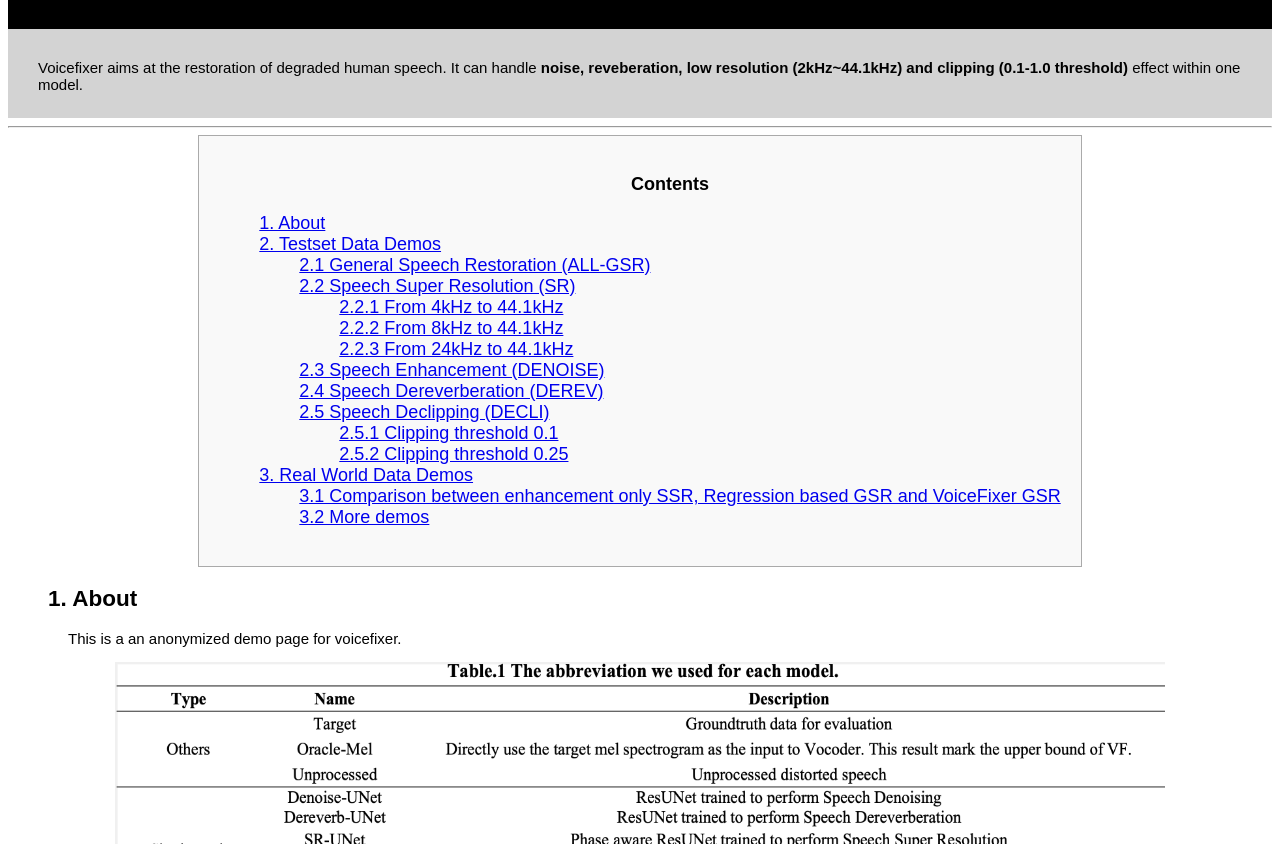
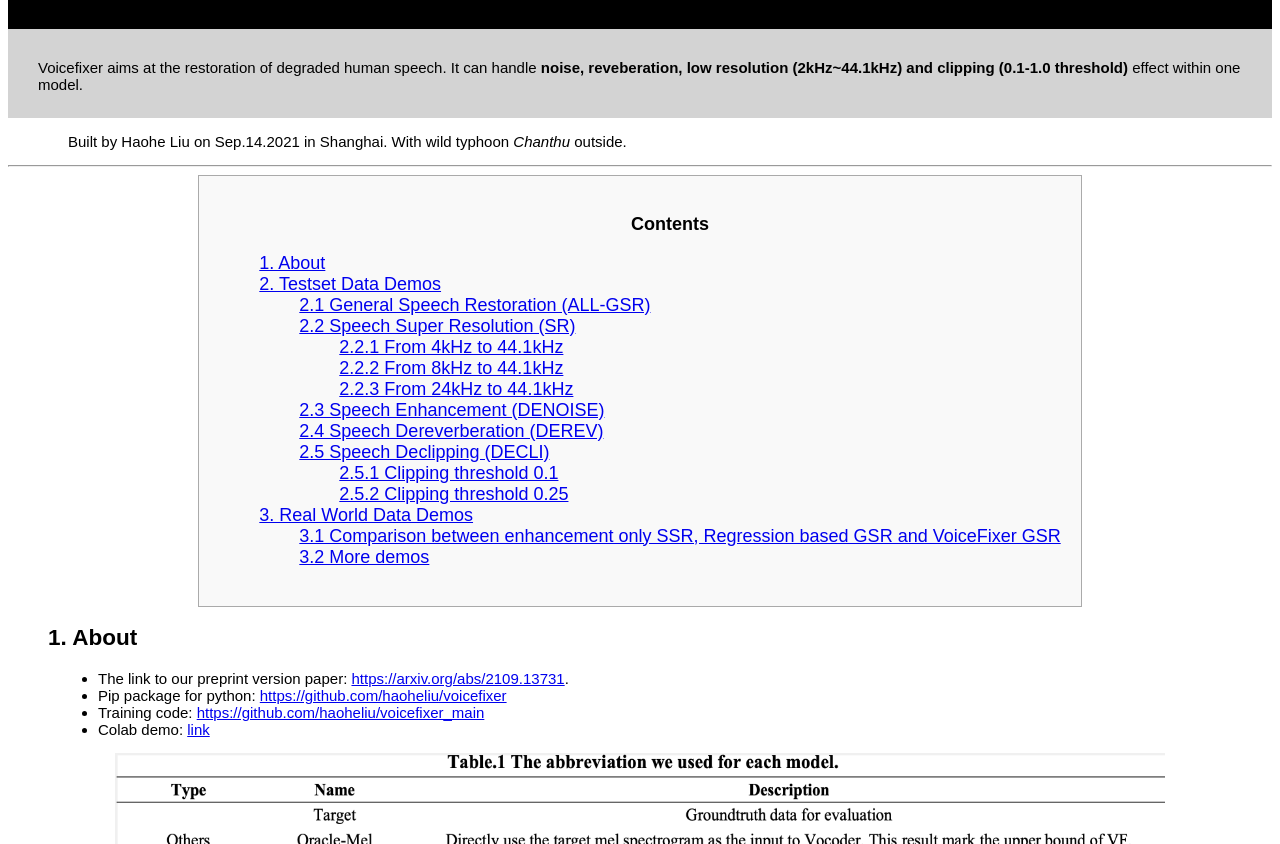
Before and after one commit to haoheliu/demopage-voicefixer, a plain HTML site: page index.html in a window 1280 px wide. Shown: the part 108-952 px from the top of the page. Drawn offline with Linux system fonts and the light colour scheme.

Commit message:
update page

```diff
--- a/index.html
+++ b/index.html
@@ -77,7 +77,7 @@
 <div style="background-color:lightgrey;padding:30px 30px 25px">
     Voicefixer aims at the restoration of degraded human speech. It can handle <strong>noise, reveberation, low resolution (2kHz~44.1kHz) and clipping (0.1-1.0 threshold)</strong> effect within one model.
 </div>
-<!-- <p>Build by Haohe Liu on Sep.14.2021 in Shanghai. With wild typhoon <i>Chanthu</i> outside.</p> -->
+<p>Built by Haohe Liu on Sep.14.2021 in Shanghai. With wild typhoon <i>Chanthu</i> outside.</p>
 
 <script>
 //Get the button
@@ -186,16 +186,15 @@
 </div>
 
 <h2 id="head_1">1. About </h2>
-<p>This is a an anonymized demo page for voicefixer.</p>
-<!-- <div style="margin-left: 50px;">
+<!--<p>This is a an anonymized demo page for voicefixer.</p>-->
+<div style="margin-left: 50px;">
     <ul>
         <li>The link to our preprint version paper: <a href="https://arxiv.org/abs/2109.13731">https://arxiv.org/abs/2109.13731</a>.</li>
         <li>Pip package for python: <a href="https://github.com/haoheliu/voicefixer">https://github.com/haoheliu/voicefixer</a></li>
+        <li>Training code: <a href="https://github.com/haoheliu/voicefixer_main">https://github.com/haoheliu/voicefixer_main</a></li>
         <li>Colab demo: <a href="https://colab.research.google.com/drive/1HYYUepIsl2aXsdET6P_AmNVXuWP1MCMf?usp=sharing">link</a></li>
-        <li>Training code: <a href="https://github.com/haoheliu/voicefixer_main">https://github.com/haoheliu/voicefixer_main</a></li>
     </ul>
-
-</div> -->
+</div>
 
 <div align= "center">
     <img src="resources/pics/models.png" alt="models" height="400" width="1050">
```
Also changed, not shown: 1 other file.
